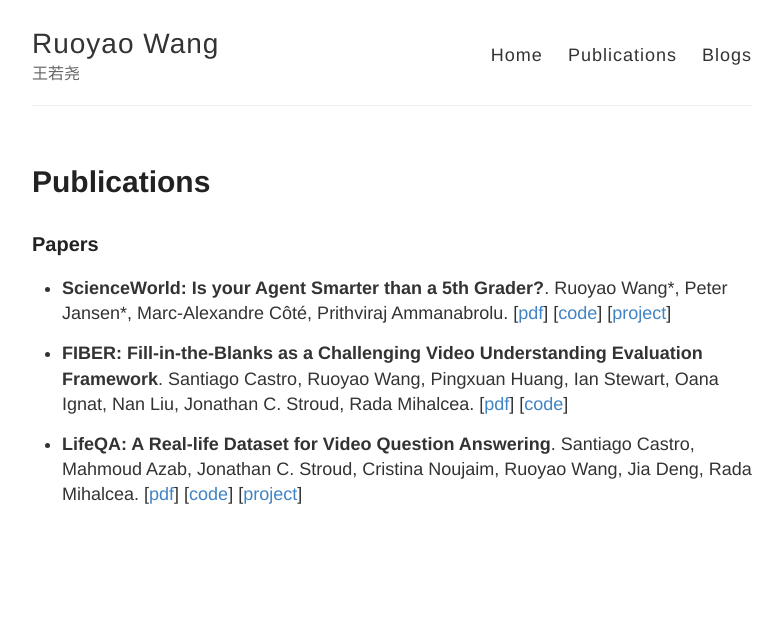
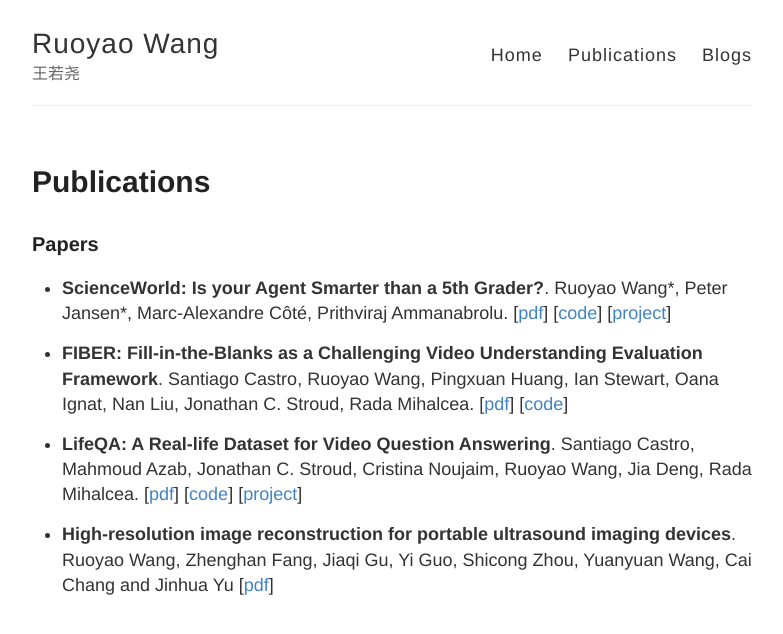
Before and after one commit to ruoyao-wang/wsxzwps.github.io, a Jekyll site: the page built from publications.md, in a window 1280 px wide. Shown: the top 634 px of the page, without its empty margins (248-1031 px from the left). Built offline with Jekyll 4.4.1, drawn with Linux system fonts in a browser that asks for light colours.

Commit message:
add some texts

```diff
--- a/publications.md
+++ b/publications.md
@@ -23,3 +23,7 @@ Santiago Castro, Mahmoud Azab, Jonathan C. Stroud, Cristina Noujaim, Ruoyao Wang
 [[pdf](http://www.lrec-conf.org/proceedings/lrec2020/pdf/2020.lrec-1.536.pdf)]
 [[code](https://github.com/mmazab/LifeQA)]
 [[project](https://lit.eecs.umich.edu/lifeqa/)]
+
+- **High-resolution image reconstruction for portable ultrasound imaging devices**.
+Ruoyao Wang, Zhenghan Fang, Jiaqi Gu, Yi Guo, Shicong Zhou, Yuanyuan Wang, Cai Chang and Jinhua Yu
+[[pdf](https://link.springer.com/content/pdf/10.1186/s13634-019-0649-x.pdf)]
```
Also changed, not shown: index.md (+2 -2 lines).
